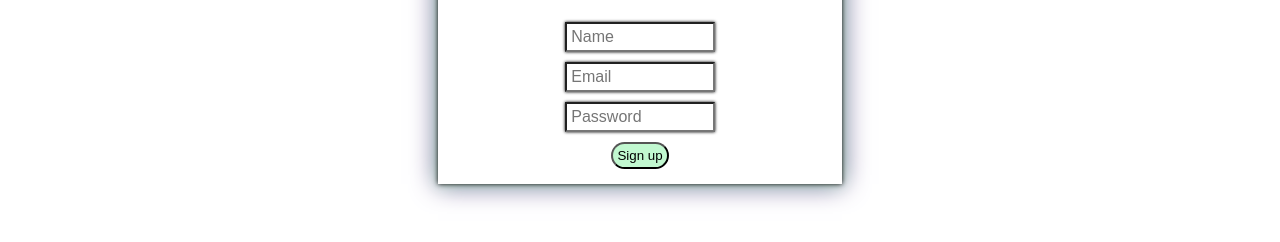
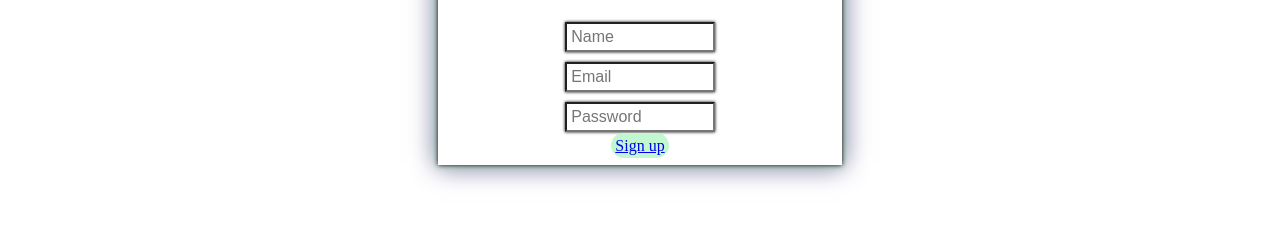
Before and after one commit to KritiJain17/bells, a plain HTML site: page join.html in a window 1280 px wide. Shown: the part 226-468 px from the top of the page. Drawn offline with Linux system fonts and the light colour scheme.

Commit message:
Update join.html

```diff
--- a/join.html
+++ b/join.html
@@ -40,7 +40,7 @@
 
 
       <div class="form-group">
-        <button type="submit" class="submit_button">    Sign up  </button>
+        <a href="availabilty.html><button type="submit" class="submit_button">    Sign up  </button></a>
       </div>
     </form>
   </div>
```
